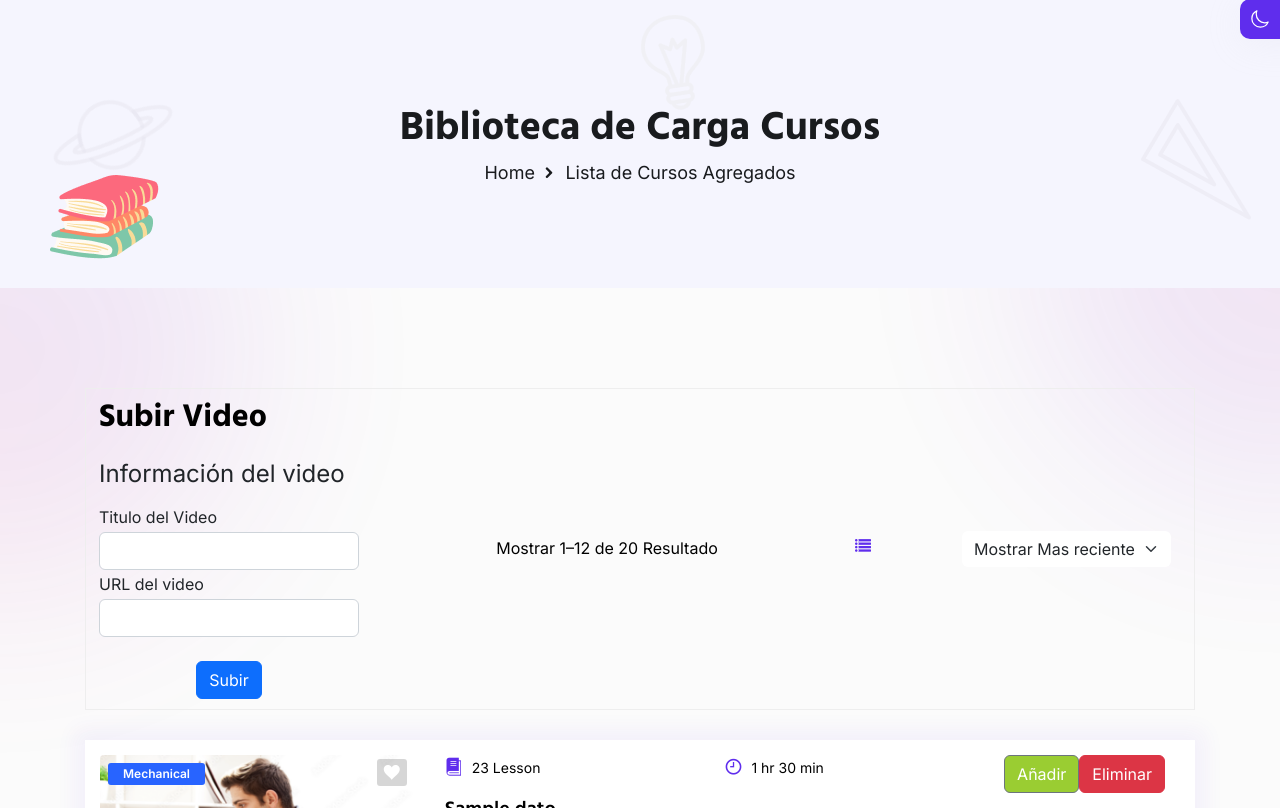
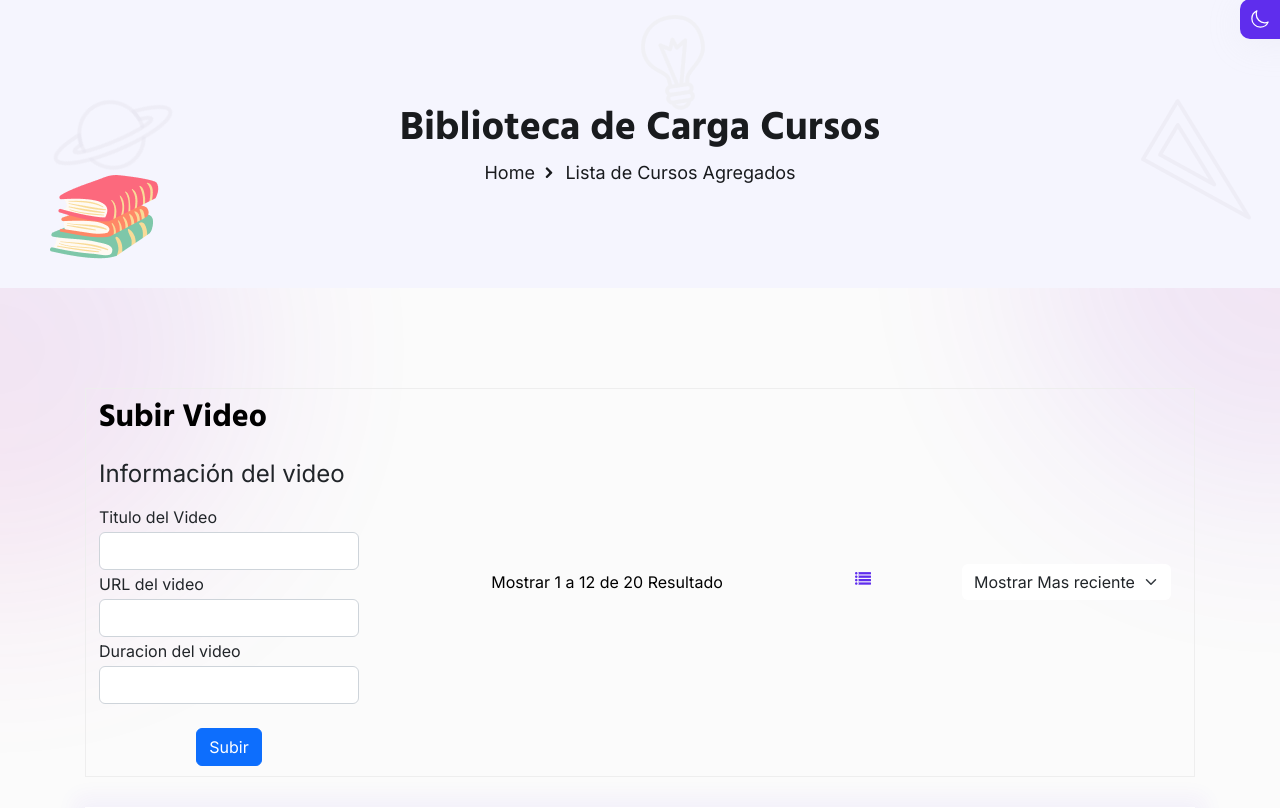
Before and after one commit to Mauro90P/Proyecto_Grupal, a Flask app: template app/templates/biblioteca_videos.html in a window 1280 px wide. Shown: the part 101-909 px from the top of the page. Run offline with Flask 3, Linux system fonts and the light colour scheme; the template is opened without the code that fills it: most values are stand-ins (such as "Sample title", 1, 10 or a date in 2020); some libraries are stand-ins or nearby versions.

Commit message:
lo logreee

```diff
--- a/app/config/mysqlconnection.py
+++ b/app/config/mysqlconnection.py
@@ -10,8 +10,8 @@
         # cambiar el usuario y la contraseña según sea necesario
         connection = pymysql.connect(
             host="localhost",
-            user=os.getenv("USUARIO_BASE_DATOS"),
-            password=os.getenv("PASSWORD_BASE_DATOS"),
+            user="root",
+            password="root",
             db=db,
             charset="utf8mb4",
             cursorclass=pymysql.cursors.DictCursor,
--- a/app/models/videos.py
+++ b/app/models/videos.py
@@ -2,22 +2,24 @@
 import os
 from app.config.mysqlconnection import connectToMySQL
 from flask import flash
+DB = "db_video"
 
 SEGURA_REGEX = re.compile(r'^(?=.*[a-z])(?=.*[A-Z])(?=.*\d)(?=.*[@$!%*?&#])[A-Za-z\d@$!%*?&#]{8,}$')
 
 import re
 
 class Video:
-    def __init__(self, data):
-        self.id = data.get('id', 0)
-        self.nombre_video = data.get('nombre_video')
-        self.time = data.get('time')
-        self.url_video = data.get('url_video')
-        self.created_at = data.get('created_at', '')
-        self.updated_at = data.get('updated_at','')
+    def __init__(self, video):
+        self.id = video["id"]
+        self.nombre_video = video["nombre_video"]
+        self.video = video["video"]
+        self.time = video["time"]
+        self.url_video = video["url_video"]
+        self.created_at = video["created_at"]
+        self.updated_at = video["updated_at"]
 
     @classmethod
-    def crear(cls, data):
+    def crear(cls, video):
         """
         Método para guardar un video en la base de datos.
 
@@ -30,34 +32,46 @@
         """
 
         query = """
-        INSERT INTO videos (nombre_video, url_video) VALUES (%(nombre_video)s, %(url_video)s);
+        INSERT INTO video (nombre_video, time, url_video) VALUES (%(nombre_video)s, %(time)s, %(url_video)s);
         """
 
-        return connectToMySQL(os.getenv("BASE_DE_DATOS")).query_db(query, data)
+        return connectToMySQL(os.getenv("BASE_DE_DATOS")).query_db(query, video)
 
     @classmethod
-    def save(cls, data):
-        sql = "INSERT INTO videos (nombre_video, time, url_video) VALUES (%(nombre_video)s,%(time)s, %(url_video)s);"
-        return connectToMySQL(os.getenv("BASE_DE_DATOS")).query_db(sql, data)
+    def save(cls, video):
+        sql = "INSERT INTO video (nombre_video, time, url_video) VALUES (%(nombre_video)s, %(time)s, %(url_video)s);"
+        return connectToMySQL(os.getenv("BASE_DE_DATOS")).query_db(sql, video)
 
 
     @classmethod
-    def get(cls,data):
-        sql = """
-       SELECT nombre_video, url_video FROM videos;
-        """
-        result = connectToMySQL(os.getenv("BASE_DE_DATOS")).query_db(sql, data)
-        return cls(result[0])
-
+    def get_all(cls):
+        query = "SELECT * from video;"
+        video_data = connectToMySQL(DB).query_db(query)
+        videos = []
+        for video in video_data:
+            videos.append(cls(video))
+        return videos
 
     @classmethod
-    def delete(cls, id):
-        sql = """
-        DELETE FROM videos WHERE id = %(id)s;
-        """
-        data = {
-            'id': id
-        }
-        result = connectToMySQL(os.getenv("BASE_DE_DATOS")).query_db(sql, data)
+    def get_by_video(cls,video):
 
-        return result
+        data = {"video":"%%"+video+"%%"}
+        query = "SELECT * FROM video where video like %(video)s;"
+
+        result = connectToMySQL(DB).query_db(query,data)
+
+        videos = []
+        for video in result:
+            videos.append(cls(video))
+        return videos
+
+    @classmethod
+    def get_by_id(cls, video_id):
+
+        data = {"id": video_id}
+        query = "SELECT * FROM video WHERE id = %(id)s;"
+        result = connectToMySQL(DB).query_db(query,data)
+        videos = []
+        for video in result:
+            videos.append(cls(video))
+        return videos
--- a/app/templates/biblioteca_videos.html
+++ b/app/templates/biblioteca_videos.html
@@ -144,6 +144,10 @@
                                                 <input type="text" class="form-control" id="inputURLVideo"
                                                     name="url_video">
                                             </div>
+                                            <div class="form-group">
+                                                <label for="inputtime">Duracion del video</label>
+                                                <input type="text" class="form-control" id="inputtime"
+                                                    name="time">
                                         </fieldset>
                                         <div class="form-group mt-4 text-center">
                                             <button type="submit" class="btn btn-primary">Subir</button>
@@ -151,7 +155,7 @@
                                     </form>
                                 </div>
                                 <div class="course__text">
-                                    <p>Mostrar 1–12 de 20 Resultado</p>
+                                    <p>Mostrar 1 a 12 de 20 Resultado</p>
                                 </div>
                                 <div class="course__icon">
                                     <ul class="nav property__team__tap" id="myTab" role="tablist">
@@ -172,7 +176,7 @@
                                 </div>
                             </div>
                         </div>
-                        {% for dato in data %}
+                        {% for video in videos %}
                         <div class="col-xl-12">
                             <div class="tab-content tab__content__wrapper" id="myTabContent">
                                 <div class="tab-pane fade" id="projects__one" role="tabpanel"
@@ -181,7 +185,7 @@
                                 <div class="gridarea__wraper gridarea__wraper__2 gridarea__course__list"
                                     data-aos="fade-up">
                                     <div class="gridarea__img">
-                                        <img src="{{url_for('static', filename='img/grid/grid_5.png') }}" alt="grid">
+                                        <img src="{{video.video}}" width="200px"/>
                                         <div class="gridarea__small__button">
                                             <div class="grid__badge blue__color">Mechanical</div>
                                         </div>
@@ -193,15 +197,15 @@
                                         <div class="gridarea__list">
                                             <ul>
                                                 <li>
-                                                    <i class="icofont-book-alt"></i> 23 Lesson
+                                                    <i class="icofont-book-alt"></i> Lesson
                                                 </li>
                                                 <li>
-                                                    <i class="icofont-clock-time"></i> 1 hr 30 min
+                                                    <i class="icofont-clock-time"></i> {{video.time}} minutos
                                                 </li>
                                             </ul>
                                         </div>
                                         <div class="gridarea__heading">
-                                            <h3><a href="">{{ dato.nombre_video }}</a></h3>
+                                            <h3><a href="/showvideo/{{video.id}}">{{ video.nombre_video }}</a></h3>
                                         </div>
                                         <div class="gridarea__price">
                                         </div>
@@ -212,6 +216,7 @@
                                                         <img src="{{url_for('static', filename='img/grid/grid_small_1.jpg') }}"
                                                             alt="grid">
                                                         <div class="gridarea__small__content">
+                                                            <h4><a href="/showvideo/{{video.id}}" class="text-primary" style="text-decoration: none; font-size: 20px;"><a href="{{video.url_video}}" class="text-primary" style="text-decoration: none; font-size: 20px;">LINK DEL CURSO</a></h4>
                                                             <h6>Jose Rios</h6>
                                                         </div>
                                                     </div>
@@ -234,11 +239,23 @@
                                     <table>
                                         <tbody>
                                             <tr>
-                                                <td style="display: flex; justify-content: space-between;">
-                                                    <a href="#" class="btn btn-secondary"
-                                                        style="background-color: yellowgreen;">Añadir</a>
-                                                    <a href="#" class="btn btn-danger">Eliminar</a>
-                                                </td>
+                                                <form action="/carrito_add" method="post">
+                                                    <div class="mt-4">
+                                                    <div class="quantity mb-3" style="display: none;" >
+
+                                                        <h6>Ingresar la cantidad </h6>
+                                                        <input type="hidden" name="id" value="{{video.id}}">
+                                                        <input type="number" name="cantidad" min="1" step="1" value="1">
+                                                    </div>
+                                                    <button type="submit">
+                                                    <div class="btn btn-secondary" style="background-color: yellowgreen;">
+                                                    <i class="fas fa-cart-plus fa-lg mr-2"></i>
+                                                    Añadir
+                                                    </div>
+                                                    </div>
+                                                  </button>
+                                                </form>
+                                                    </div>
                                             </tr>
                                         </tbody>
                                     </table>
--- a/server.py
+++ b/server.py
@@ -1,5 +1,5 @@
 from app.controllers import login
-from app.controllers import video
+from app.controllers import videos
 from app.controllers import base
 #from app.controllers import videos
 
```
Also changed, not shown: app/controllers/video.py (deleted, +0 -72 lines), app/controllers/videos.py (added, +115 -0 lines), app/templates/course.html (+21 -21 lines), 1 other file.
